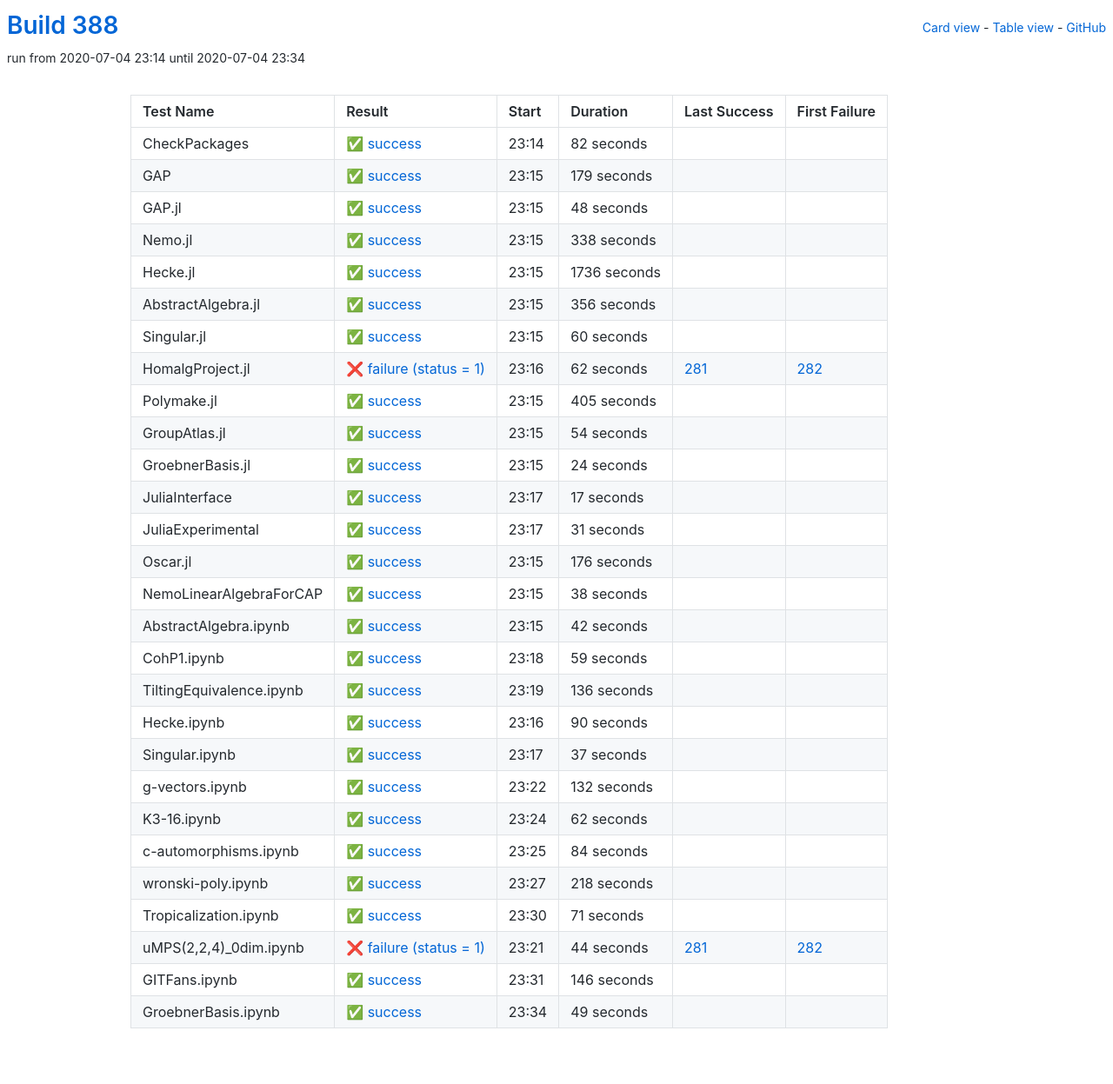
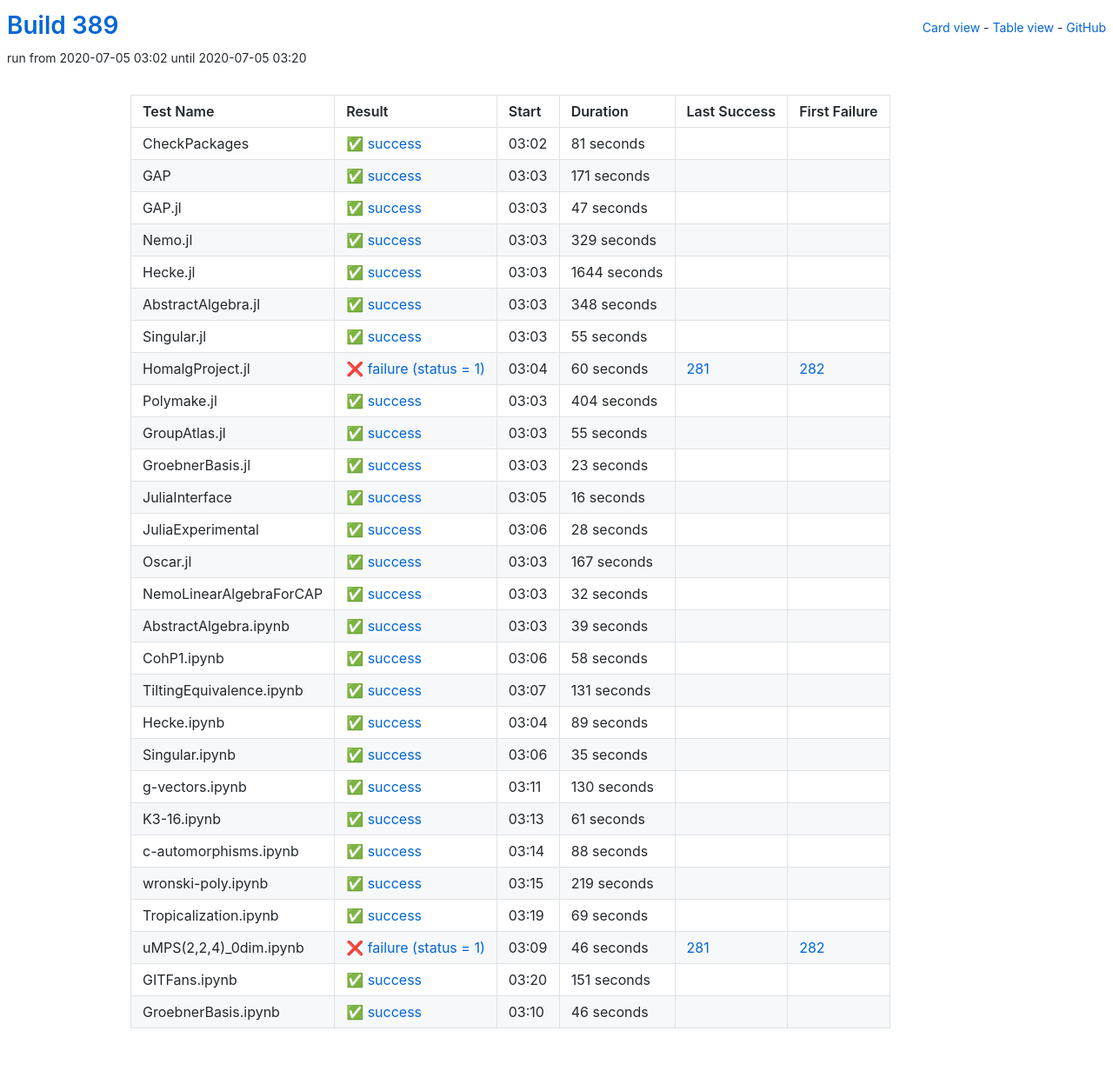
Before and after one commit to oscar-system/oscar-ci-status-stable, a Jekyll site: the page built from table.html, in a window 1280 px wide. Shown: the whole page at 87% size. Built offline with Jekyll 4.4.1, drawn with Linux system fonts in a browser that asks for light colours.

Commit message:
Build #389

```diff
--- a/_data/ci.yml
+++ b/_data/ci.yml
@@ -1,6 +1,6 @@
 ---
-build: 388
-build_url: https://oscarci.mathematik.uni-kl.de/job/oscar-stable/388/
+build: 389
+build_url: https://oscarci.mathematik.uni-kl.de/job/oscar-stable/389/
 job: oscar-stable
 organization: oscar-system
 repo: oscar-ci-status-stable
@@ -8,336 +8,336 @@ repourl: https://github.com/oscar-system/oscar-ci-status-stable
 tests:
 - name: CheckPackages
   id: checkpackages
-  log: https://oscarci.mathematik.uni-kl.de/job/oscar-stable/388/artifact/logs/build-388/CheckPackages.log
-  start: 2020-07-04 23:14
+  log: https://oscarci.mathematik.uni-kl.de/job/oscar-stable/389/artifact/logs/build-389/CheckPackages.log
+  start: 2020-07-05 03:02
   success: true
   exitcode: 0
   status: success
-  duration: 82
+  duration: 81
   last_success: false
   last_success_url:
   first_failure: false
   first_failure_url:
 - name: GAP
   id: gap
-  log: https://oscarci.mathematik.uni-kl.de/job/oscar-stable/388/artifact/logs/build-388/GAP.log
-  start: 2020-07-04 23:15
+  log: https://oscarci.mathematik.uni-kl.de/job/oscar-stable/389/artifact/logs/build-389/GAP.log
+  start: 2020-07-05 03:03
   success: true
   exitcode: 0
   status: success
-  duration: 179
+  duration: 171
   last_success: false
   last_success_url:
   first_failure: false
   first_failure_url:
 - name: GAP.jl
   id: gap-jl
-  log: https://oscarci.mathematik.uni-kl.de/job/oscar-stable/388/artifact/logs/build-388/GAP.jl.log
-  start: 2020-07-04 23:15
+  log: https://oscarci.mathematik.uni-kl.de/job/oscar-stable/389/artifact/logs/build-389/GAP.jl.log
+  start: 2020-07-05 03:03
   success: true
   exitcode: 0
   status: success
-  duration: 48
+  duration: 47
   last_success: false
   last_success_url:
   first_failure: false
   first_failure_url:
 - name: Nemo.jl
   id: nemo-jl
-  log: https://oscarci.mathematik.uni-kl.de/job/oscar-stable/388/artifact/logs/build-388/Nemo.jl.log
-  start: 2020-07-04 23:15
+  log: https://oscarci.mathematik.uni-kl.de/job/oscar-stable/389/artifact/logs/build-389/Nemo.jl.log
+  start: 2020-07-05 03:03
   success: true
   exitcode: 0
   status: success
-  duration: 338
+  duration: 329
   last_success: false
   last_success_url:
   first_failure: false
   first_failure_url:
 - name: Hecke.jl
   id: hecke-jl
-  log: https://oscarci.mathematik.uni-kl.de/job/oscar-stable/388/artifact/logs/build-388/Hecke.jl.log
-  start: 2020-07-04 23:15
+  log: https://oscarci.mathematik.uni-kl.de/job/oscar-stable/389/artifact/logs/build-389/Hecke.jl.log
+  start: 2020-07-05 03:03
   success: true
   exitcode: 0
   status: success
-  duration: 1736
+  duration: 1644
   last_success: false
   last_success_url:
   first_failure: false
   first_failure_url:
 - name: AbstractAlgebra.jl
   id: abstractalgebra-jl
-  log: https://oscarci.mathematik.uni-kl.de/job/oscar-stable/388/artifact/logs/build-388/AbstractAlgebra.jl.log
-  start: 2020-07-04 23:15
+  log: https://oscarci.mathematik.uni-kl.de/job/oscar-stable/389/artifact/logs/build-389/AbstractAlgebra.jl.log
+  start: 2020-07-05 03:03
   success: true
   exitcode: 0
   status: success
-  duration: 356
+  duration: 348
   last_success: false
   last_success_url:
   first_failure: false
   first_failure_url:
 - name: Singular.jl
   id: singular-jl
-  log: https://oscarci.mathematik.uni-kl.de/job/oscar-stable/388/artifact/logs/build-388/Singular.jl.log
-  start: 2020-07-04 23:15
+  log: https://oscarci.mathematik.uni-kl.de/job/oscar-stable/389/artifact/logs/build-389/Singular.jl.log
+  start: 2020-07-05 03:03
   success: true
   exitcode: 0
   status: success
-  duration: 60
+  duration: 55
   last_success: false
   last_success_url:
   first_failure: false
   first_failure_url:
 - name: HomalgProject.jl
   id: homalgproject-jl
-  log: https://oscarci.mathematik.uni-kl.de/job/oscar-stable/388/artifact/logs/build-388/HomalgProject.jl.log
-  start: 2020-07-04 23:16
+  log: https://oscarci.mathematik.uni-kl.de/job/oscar-stable/389/artifact/logs/build-389/HomalgProject.jl.log
+  start: 2020-07-05 03:04
   success: false
   exitcode: 1
   status: failure
-  duration: 62
+  duration: 60
   last_success: 281
   last_success_url: https://oscarci.mathematik.uni-kl.de/job/oscar-stable/281/
   first_failure: 282
   first_failure_url: https://oscarci.mathematik.uni-kl.de/job/oscar-stable/282/
 - name: Polymake.jl
   id: polymake-jl
-  log: https://oscarci.mathematik.uni-kl.de/job/oscar-stable/388/artifact/logs/build-388/Polymake.jl.log
-  start: 2020-07-04 23:15
+  log: https://oscarci.mathematik.uni-kl.de/job/oscar-stable/389/artifact/logs/build-389/Polymake.jl.log
+  start: 2020-07-05 03:03
   success: true
   exitcode: 0
   status: success
-  duration: 405
+  duration: 404
   last_success: false
   last_success_url:
   first_failure: false
   first_failure_url:
 - name: GroupAtlas.jl
   id: groupatlas-jl
-  log: https://oscarci.mathematik.uni-kl.de/job/oscar-stable/388/artifact/logs/build-388/GroupAtlas.jl.log
-  start: 2020-07-04 23:15
+  log: https://oscarci.mathematik.uni-kl.de/job/oscar-stable/389/artifact/logs/build-389/GroupAtlas.jl.log
+  start: 2020-07-05 03:03
   success: true
   exitcode: 0
   status: success
-  duration: 54
+  duration: 55
   last_success: false
   last_success_url:
   first_failure: false
   first_failure_url:
 - name: GroebnerBasis.jl
   id: groebnerbasis-jl
-  log: https://oscarci.mathematik.uni-kl.de/job/oscar-stable/388/artifact/logs/build-388/GroebnerBasis.jl.log
-  start: 2020-07-04 23:15
+  log: https://oscarci.mathematik.uni-kl.de/job/oscar-stable/389/artifact/logs/build-389/GroebnerBasis.jl.log
+  start: 2020-07-05 03:03
   success: true
   exitcode: 0
   status: success
-  duration: 24
+  duration: 23
   last_success: false
   last_success_url:
   first_failure: false
   first_failure_url:
 - name: JuliaInterface
   id: juliainterface
-  log: https://oscarci.mathematik.uni-kl.de/job/oscar-stable/388/artifact/logs/build-388/JuliaInterface.log
-  start: 2020-07-04 23:17
+  log: https://oscarci.mathematik.uni-kl.de/job/oscar-stable/389/artifact/logs/build-389/JuliaInterface.log
+  start: 2020-07-05 03:05
   success: true
   exitcode: 0
   status: success
-  duration: 17
+  duration: 16
   last_success: false
   last_success_url:
   first_failure: false
   first_failure_url:
 - name: JuliaExperimental
   id: juliaexperimental
-  log: https://oscarci.mathematik.uni-kl.de/job/oscar-stable/388/artifact/logs/build-388/JuliaExperimental.log
-  start: 2020-07-04 23:17
+  log: https://oscarci.mathematik.uni-kl.de/job/oscar-stable/389/artifact/logs/build-389/JuliaExperimental.log
+  start: 2020-07-05 03:06
   success: true
   exitcode: 0
   status: success
-  duration: 31
+  duration: 28
   last_success: false
   last_success_url:
   first_failure: false
   first_failure_url:
 - name: Oscar.jl
   id: oscar-jl
-  log: https://oscarci.mathematik.uni-kl.de/job/oscar-stable/388/artifact/logs/build-388/Oscar.jl.log
-  start: 2020-07-04 23:15
+  log: https://oscarci.mathematik.uni-kl.de/job/oscar-stable/389/artifact/logs/build-389/Oscar.jl.log
+  start: 2020-07-05 03:03
   success: true
   exitcode: 0
   status: success
-  duration: 176
+  duration: 167
   last_success: false
   last_success_url:
   first_failure: false
   first_failure_url:
 - name: NemoLinearAlgebraForCAP
   id: nemolinearalgebraforcap
-  log: https://oscarci.mathematik.uni-kl.de/job/oscar-stable/388/artifact/logs/build-388/NemoLinearAlgebraForCAP.log
-  start: 2020-07-04 23:15
+  log: https://oscarci.mathematik.uni-kl.de/job/oscar-stable/389/artifact/logs/build-389/NemoLinearAlgebraForCAP.log
+  start: 2020-07-05 03:03
   success: true
   exitcode: 0
   status: success
-  duration: 38
+  duration: 32
   last_success: false
   last_success_url:
   first_failure: false
   first_failure_url:
 - name: AbstractAlgebra.ipynb
   id: abstractalgebra-ipynb
-  log: https://oscarci.mathematik.uni-kl.de/job/oscar-stable/388/artifact/logs/build-388/AbstractAlgebra.ipynb.log
-  start: 2020-07-04 23:15
+  log: https://oscarci.mathematik.uni-kl.de/job/oscar-stable/389/artifact/logs/build-389/AbstractAlgebra.ipynb.log
+  start: 2020-07-05 03:03
   success: true
   exitcode: 0
   status: success
-  duration: 42
+  duration: 39
   last_success: false
   last_success_url:
   first_failure: false
   first_failure_url:
 - name: CohP1.ipynb
   id: cohp1-ipynb
-  log: https://oscarci.mathematik.uni-kl.de/job/oscar-stable/388/artifact/logs/build-388/CohP1.ipynb.log
-  start: 2020-07-04 23:18
+  log: https://oscarci.mathematik.uni-kl.de/job/oscar-stable/389/artifact/logs/build-389/CohP1.ipynb.log
+  start: 2020-07-05 03:06
   success: true
   exitcode: 0
   status: success
-  duration: 59
+  duration: 58
   last_success: false
   last_success_url:
   first_failure: false
   first_failure_url:
 - name: TiltingEquivalence.ipynb
   id: tiltingequivalence-ipynb
-  log: https://oscarci.mathematik.uni-kl.de/job/oscar-stable/388/artifact/logs/build-388/TiltingEquivalence.ipynb.log
-  start: 2020-07-04 23:19
+  log: https://oscarci.mathematik.uni-kl.de/job/oscar-stable/389/artifact/logs/build-389/TiltingEquivalence.ipynb.log
+  start: 2020-07-05 03:07
   success: true
   exitcode: 0
   status: success
-  duration: 136
+  duration: 131
   last_success: false
   last_success_url:
   first_failure: false
   first_failure_url:
 - name: Hecke.ipynb
   id: hecke-ipynb
-  log: https://oscarci.mathematik.uni-kl.de/job/oscar-stable/388/artifact/logs/build-388/Hecke.ipynb.log
-  start: 2020-07-04 23:16
+  log: https://oscarci.mathematik.uni-kl.de/job/oscar-stable/389/artifact/logs/build-389/Hecke.ipynb.log
+  start: 2020-07-05 03:04
   success: true
   exitcode: 0
   status: success
-  duration: 90
+  duration: 89
   last_success: false
   last_success_url:
   first_failure: false
   first_failure_url:
 - name: Singular.ipynb
   id: singular-ipynb
-  log: https://oscarci.mathematik.uni-kl.de/job/oscar-stable/388/artifact/logs/build-388/Singular.ipynb.log
-  start: 2020-07-04 23:17
+  log: https://oscarci.mathematik.uni-kl.de/job/oscar-stable/389/artifact/logs/build-389/Singular.ipynb.log
+  start: 2020-07-05 03:06
   success: true
   exitcode: 0
   status: success
-  duration: 37
+  duration: 35
   last_success: false
   last_success_url:
   first_failure: false
   first_failure_url:
 - name: g-vectors.ipynb
   id: g-vectors-ipynb
-  log: https://oscarci.mathematik.uni-kl.de/job/oscar-stable/388/artifact/logs/build-388/g-vectors.ipynb.log
-  start: 2020-07-04 23:22
+  log: https://oscarci.mathematik.uni-kl.de/job/oscar-stable/389/artifact/logs/build-389/g-vectors.ipynb.log
+  start: 2020-07-05 03:11
   success: true
   exitcode: 0
   status: success
-  duration: 132
+  duration: 130
   last_success: false
   last_success_url:
   first_failure: false
   first_failure_url:
 - name: K3-16.ipynb
   id: k3-16-ipynb
-  log: https://oscarci.mathematik.uni-kl.de/job/oscar-stable/388/artifact/logs/build-388/K3-16.ipynb.log
-  start: 2020-07-04 23:24
+  log: https://oscarci.mathematik.uni-kl.de/job/oscar-stable/389/artifact/logs/build-389/K3-16.ipynb.log
+  start: 2020-07-05 03:13
   success: true
   exitcode: 0
   status: success
-  duration: 62
+  duration: 61
   last_success: false
   last_success_url:
   first_failure: false
   first_failure_url:
 - name: c-automorphisms.ipynb
   id: c-automorphisms-ipynb
-  log: https://oscarci.mathematik.uni-kl.de/job/oscar-stable/388/artifact/logs/build-388/c-automorphisms.ipynb.log
-  start: 2020-07-04 23:25
+  log: https://oscarci.mathematik.uni-kl.de/job/oscar-stable/389/artifact/logs/build-389/c-automorphisms.ipynb.log
+  start: 2020-07-05 03:14
   success: true
   exitcode: 0
   status: success
-  duration: 84
+  duration: 88
   last_success: false
   last_success_url:
   first_failure: false
   first_failure_url:
 - name: wronski-poly.ipynb
   id: wronski-poly-ipynb
-  log: https://oscarci.mathematik.uni-kl.de/job/oscar-stable/388/artifact/logs/build-388/wronski-poly.ipynb.log
-  start: 2020-07-04 23:27
+  log: https://oscarci.mathematik.uni-kl.de/job/oscar-stable/389/artifact/logs/build-389/wronski-poly.ipynb.log
+  start: 2020-07-05 03:15
   success: true
   exitcode: 0
   status: success
-  duration: 218
+  duration: 219
   last_success: false
   last_success_url:
   first_failure: false
   first_failure_url:
 - name: Tropicalization.ipynb
   id: tropicalization-ipynb
-  log: https://oscarci.mathematik.uni-kl.de/job/oscar-stable/388/artifact/logs/build-388/Tropicalization.ipynb.log
-  start: 2020-07-04 23:30
+  log: https://oscarci.mathematik.uni-kl.de/job/oscar-stable/389/artifact/logs/build-389/Tropicalization.ipynb.log
+  start: 2020-07-05 03:19
   success: true
   exitcode: 0
   status: success
-  duration: 71
+  duration: 69
   last_success: false
   last_success_url:
   first_failure: false
   first_failure_url:
 - name: uMPS(2,2,4)_0dim.ipynb
   id: umps-2-2-4-0dim-ipynb
-  log: https://oscarci.mathematik.uni-kl.de/job/oscar-stable/388/artifact/logs/build-388/uMPS-2-2-4-_0dim.ipynb.log
-  start: 2020-07-04 23:21
+  log: https://oscarci.mathematik.uni-kl.de/job/oscar-stable/389/artifact/logs/build-389/uMPS-2-2-4-_0dim.ipynb.log
+  start: 2020-07-05 03:09
   success: false
   exitcode: 1
   status: failure
-  duration: 44
+  duration: 46
   last_success: 281
   last_success_url: https://oscarci.mathematik.uni-kl.de/job/oscar-stable/281/
   first_failure: 282
   first_failure_url: https://oscarci.mathematik.uni-kl.de/job/oscar-stable/282/
 - name: GITFans.ipynb
   id: gitfans-ipynb
-  log: https://oscarci.mathematik.uni-kl.de/job/oscar-stable/388/artifact/logs/build-388/GITFans.ipynb.log
-  start: 2020-07-04 23:31
+  log: https://oscarci.mathematik.uni-kl.de/job/oscar-stable/389/artifact/logs/build-389/GITFans.ipynb.log
+  start: 2020-07-05 03:20
   success: true
   exitcode: 0
   status: success
-  duration: 146
+  duration: 151
   last_success: false
   last_success_url:
   first_failure: false
   first_failure_url:
 - name: GroebnerBasis.ipynb
   id: groebnerbasis-ipynb
-  log: https://oscarci.mathematik.uni-kl.de/job/oscar-stable/388/artifact/logs/build-388/GroebnerBasis.ipynb.log
-  start: 2020-07-04 23:34
+  log: https://oscarci.mathematik.uni-kl.de/job/oscar-stable/389/artifact/logs/build-389/GroebnerBasis.ipynb.log
+  start: 2020-07-05 03:10
   success: true
   exitcode: 0
   status: success
-  duration: 49
+  duration: 46
   last_success: false
   last_success_url:
   first_failure: false
```
Also changed, not shown: README.md.
